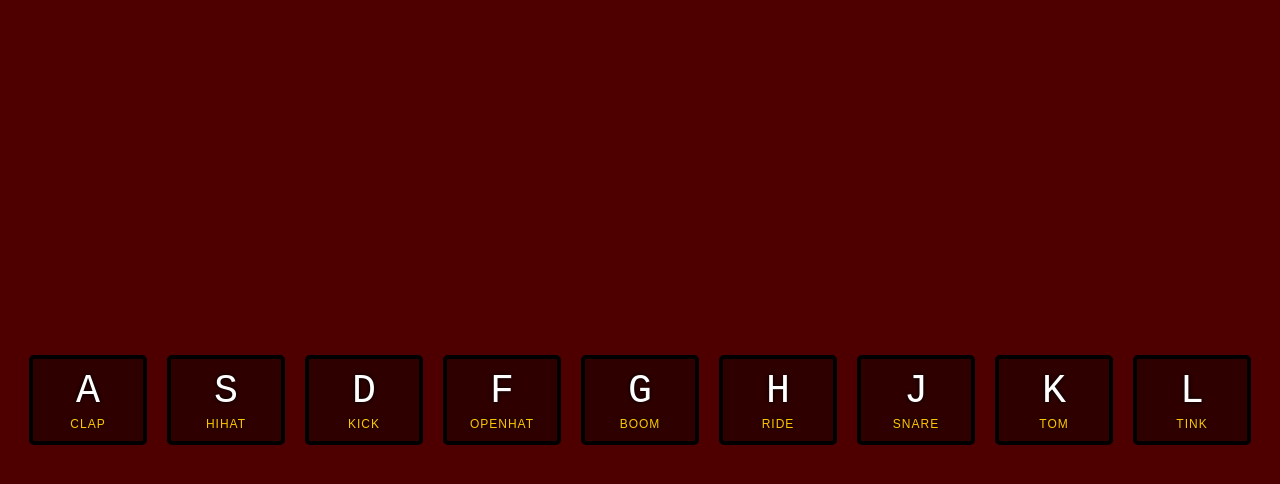
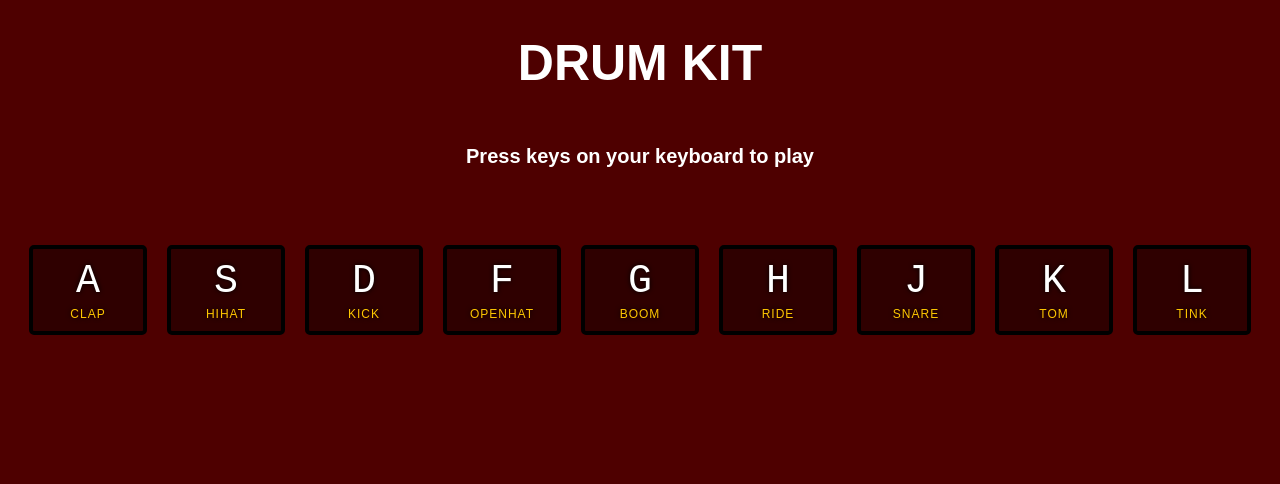
Before and after one commit to utkarshkalra/musical, a plain HTML site: page index.html in a window 1280 px wide. Drawn offline with Linux system fonts and the light colour scheme.

Commit message:
added a few changes

```diff
--- a/index.html
+++ b/index.html
@@ -4,9 +4,11 @@
     <meta charset="UTF-8" />
     <!--meta name="viewport" content="width=device-width, initial-scale=1.0">-->
     <link rel="stylesheet" href="style.css">
-    <title>ukDRUMKIT</title>
+    <title>DRUMKIT</title>
   </head>
   <body>
+    <h1>DRUM KIT</h1>
+    <h2>Press keys on your keyboard to play</h2>
     <div class="keys">
       <div data-key="65" class="key">
         <kbd>A</kbd>
@@ -45,7 +47,6 @@
         <span class="sound">tink</span>
       </div>
     </div>
-
     <audio data-key="65" src="sounds/clap.wav"></audio>
     <audio data-key="83" src="sounds/hihat.wav"></audio>
     <audio data-key="68" src="sounds/kick.wav"></audio>
--- a/style.css
+++ b/style.css
@@ -9,16 +9,30 @@ body,html {
   padding: 0;
   font-family: sans-serif;
 }
+h1{
+  color:white;
+  text-align: center;
+  font-size:5rem;
+  padding-bottom: 2rem;
+}
+h2{
+  color:white;
+  text-align: center;
+  font-size:2rem;
+  padding-bottom: 5rem;
+}
+
 
 .keys {
   display: flex;
   flex: 1;
-  min-height: 100vh;
+  flex-wrap: wrap;
   align-items: center;
   justify-content: center;
 }
 
 .key {
+  min-width:10vh;
   border: .4rem solid black;
   border-radius: .5rem;
   margin: 1rem;
```
